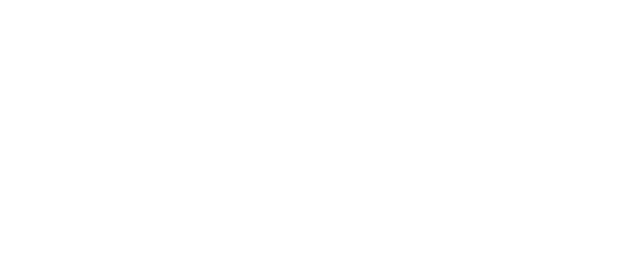
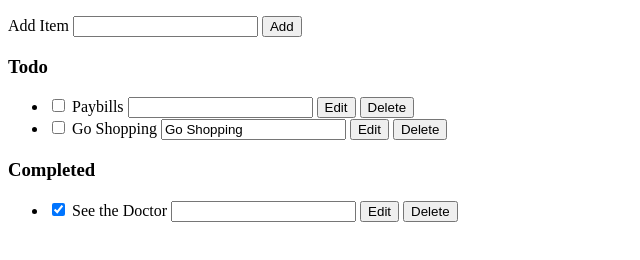
Before and after one commit to kevcoder/jsToDO, a plain HTML site: page index.html in a window 1280 px wide. Shown: the whole page, without its empty margins (0-640 px from the left). Drawn offline with Linux system fonts and the light colour scheme.

Commit message:
app markup

```diff
--- a/index.html
+++ b/index.html
@@ -2,10 +2,47 @@
 <html lang="en">
 <head>
 	<meta charset="UTF-8">
-	<link rel="stylesheet" type="text/css" href="css/main.css">
+	<link rel="stylesheet" type="text/css"  media="screen" href="css/main.css">
 	<title>Js Todo</title>
 </head>
 <body>
+	<div class="container">
+		<p>
+			<label for="new-task">Add Item</label>
+			<input type="text" id="new-task" name="">
+			<button>Add</button>
+		</p>
 
+		<h3>Todo</h3>
+		<ul class="incomplete-tasks">
+			<li>
+				<input type="checkbox">
+				<label>Paybills</label>
+				<input type="text">
+				<button class="edit">Edit</button>
+				<button class="delete">Delete</button>
+			</li>
+
+			<li class="editMode">
+				<input type="checkbox">
+				<label>Go Shopping</label>
+				<input type="text" value="Go Shopping">
+				<button class="edit">Edit</button>
+				<button class="delete">Delete</button>
+			</li>
+		</ul>
+
+		<h3>Completed</h3>
+		<ul id="completed-task">
+			<li>
+				<input type="checkbox" checked>
+				<label>See the Doctor</label>
+				<input type="text">
+				<button class="edit">Edit</button>
+				<button class="delete">Delete</button>
+			</li>
+		</ul>
+	</div>
 </body>
+	<script src="js/app.js"></script>
 </html>
```
Also changed, not shown: js/app.js (added), js/script.js (deleted).
